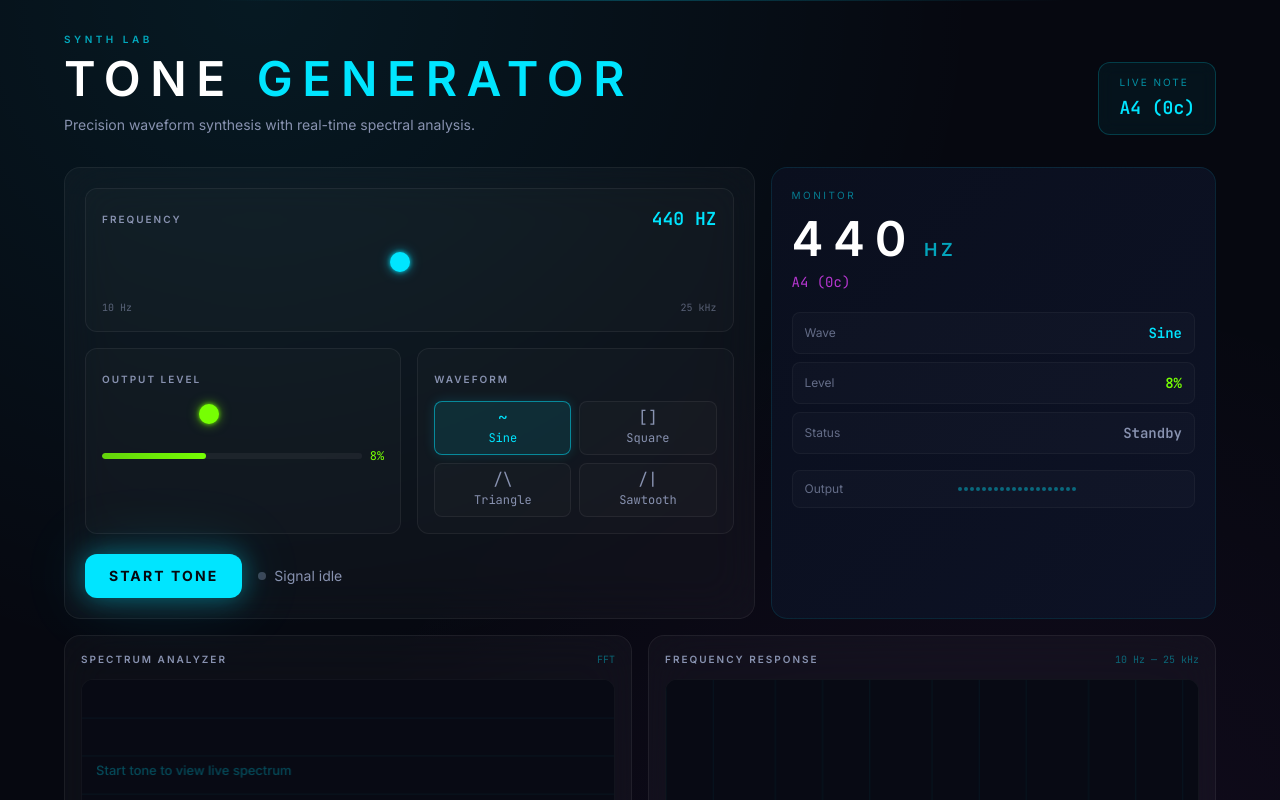
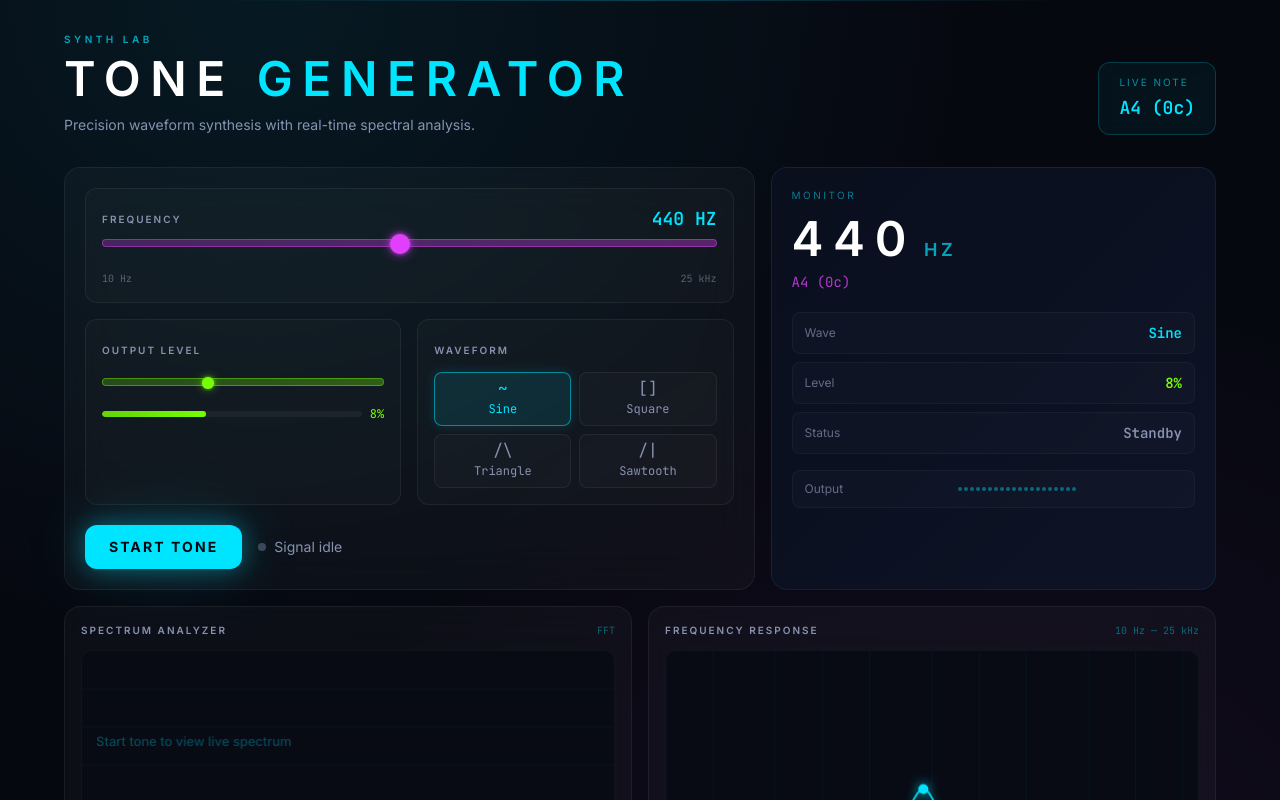
Before and after one commit to lwlee2608/audio-generator, a React (Vite) app: page / in a window 1280 px wide. Shown: the top 800 px of the page. Built offline with nearby package versions, Linux system fonts and the light colour scheme; the HTML template or start-up script is replaced by a standard one.

Commit message:
Fix slider track visibility and output thumb alignment

```diff
--- a/src/App.tsx
+++ b/src/App.tsx
@@ -406,7 +406,7 @@ export default function App() {
                 step={0.1}
                 value={sliderValue}
                 onChange={(e) => setFrequency(sliderToFrequency(Number(e.target.value)))}
-                className="mt-4 w-full"
+                className="accent-secondary h-2 w-full"
               />
               <div className="mt-3 flex justify-between font-mono text-[10px] text-muted/60">
                 <span>{MIN_FREQ} Hz</span>
@@ -428,7 +428,7 @@ export default function App() {
                   step={0.01}
                   value={volume}
                   onChange={(e) => setVolume(Number(e.target.value))}
-                  className="accent-tone mt-3 w-full"
+                  className="accent-tone thumb-inside h-2 mt-3 w-full"
                 />
                 <div className="mt-2 flex items-center gap-2">
                   <div className="h-1.5 flex-1 overflow-hidden rounded-full bg-white/5">
--- a/src/index.css
+++ b/src/index.css
@@ -16,15 +16,16 @@ input[type="range"] {
   appearance: none;
   background: transparent;
   cursor: pointer;
-  padding: 10px 0;
-  min-height: 32px;
+  padding: 0;
+  min-height: 20px;
 }
 
+input[type="range"]::-webkit-slider-runnable-track,
 input[type="range"]::-webkit-slider-track {
-  height: 6px;
+  height: 8px;
   border-radius: 999px;
-  background: linear-gradient(90deg, rgba(0,229,255,0.15), rgba(224,64,251,0.15));
-  border: 1px solid rgba(0,229,255,0.2);
+  background: linear-gradient(90deg, rgba(0, 229, 255, 0.28), rgba(224, 64, 251, 0.24));
+  border: 1px solid rgba(0, 229, 255, 0.35);
 }
 
 input[type="range"]::-webkit-slider-thumb {
@@ -34,7 +35,7 @@ input[type="range"]::-webkit-slider-thumb {
   border-radius: 50%;
   background: #00e5ff;
   box-shadow: 0 0 12px rgba(0,229,255,0.6), 0 0 4px rgba(0,229,255,0.8);
-  margin-top: -7px;
+  margin-top: -6px;
   transition: box-shadow 0.2s;
 }
 
@@ -48,8 +49,13 @@ input[type="range"].accent-secondary::-webkit-slider-thumb {
 }
 
 input[type="range"].accent-secondary::-webkit-slider-track {
-  background: linear-gradient(90deg, rgba(224,64,251,0.1), rgba(224,64,251,0.2));
-  border-color: rgba(224,64,251,0.2);
+  background: linear-gradient(90deg, rgba(224, 64, 251, 0.26), rgba(224, 64, 251, 0.34));
+  border-color: rgba(224, 64, 251, 0.45);
+}
+
+input[type="range"].accent-secondary::-webkit-slider-runnable-track {
+  background: linear-gradient(90deg, rgba(224, 64, 251, 0.26), rgba(224, 64, 251, 0.34));
+  border-color: rgba(224, 64, 251, 0.45);
 }
 
 input[type="range"].accent-tone::-webkit-slider-thumb {
@@ -58,25 +64,58 @@ input[type="range"].accent-tone::-webkit-slider-thumb {
 }
 
 input[type="range"].accent-tone::-webkit-slider-track {
-  background: linear-gradient(90deg, rgba(118,255,3,0.1), rgba(118,255,3,0.2));
-  border-color: rgba(118,255,3,0.2);
+  background: linear-gradient(90deg, rgba(118, 255, 3, 0.22), rgba(118, 255, 3, 0.3));
+  border-color: rgba(118, 255, 3, 0.4);
+}
+
+input[type="range"].accent-tone::-webkit-slider-runnable-track {
+  background: linear-gradient(90deg, rgba(118, 255, 3, 0.22), rgba(118, 255, 3, 0.3));
+  border-color: rgba(118, 255, 3, 0.4);
+}
+
+input[type="range"].thumb-inside::-webkit-slider-thumb {
+  height: 12px;
+  width: 12px;
+  margin-top: -2px;
+  box-shadow: 0 0 10px rgba(118, 255, 3, 0.55), 0 0 3px rgba(118, 255, 3, 0.75);
 }
 
 /* Firefox */
 input[type="range"]::-moz-range-track {
-  height: 6px;
+  height: 8px;
   border-radius: 999px;
-  background: linear-gradient(90deg, rgba(0,229,255,0.15), rgba(224,64,251,0.15));
-  border: 1px solid rgba(0,229,255,0.2);
+  background: linear-gradient(90deg, rgba(0, 229, 255, 0.28), rgba(224, 64, 251, 0.24));
+  border: 1px solid rgba(0, 229, 255, 0.35);
 }
 
 input[type="range"]::-moz-range-thumb {
-  height: 16px;
-  width: 16px;
+  height: 20px;
+  width: 20px;
   border-radius: 50%;
   background: #00e5ff;
   border: none;
   box-shadow: 0 0 12px rgba(0,229,255,0.6);
+}
+
+input[type="range"].accent-secondary::-moz-range-track {
+  background: linear-gradient(90deg, rgba(224, 64, 251, 0.26), rgba(224, 64, 251, 0.34));
+  border-color: rgba(224, 64, 251, 0.45);
+}
+
+input[type="range"].accent-tone::-moz-range-track {
+  background: linear-gradient(90deg, rgba(118, 255, 3, 0.22), rgba(118, 255, 3, 0.3));
+  border-color: rgba(118, 255, 3, 0.4);
+}
+
+input[type="range"].accent-tone::-moz-range-thumb {
+  background: #76ff03;
+  box-shadow: 0 0 12px rgba(118, 255, 3, 0.6), 0 0 4px rgba(118, 255, 3, 0.8);
+}
+
+input[type="range"].thumb-inside::-moz-range-thumb {
+  height: 12px;
+  width: 12px;
+  box-shadow: 0 0 10px rgba(118, 255, 3, 0.55), 0 0 3px rgba(118, 255, 3, 0.75);
 }
 
 /* Select styling */
```
